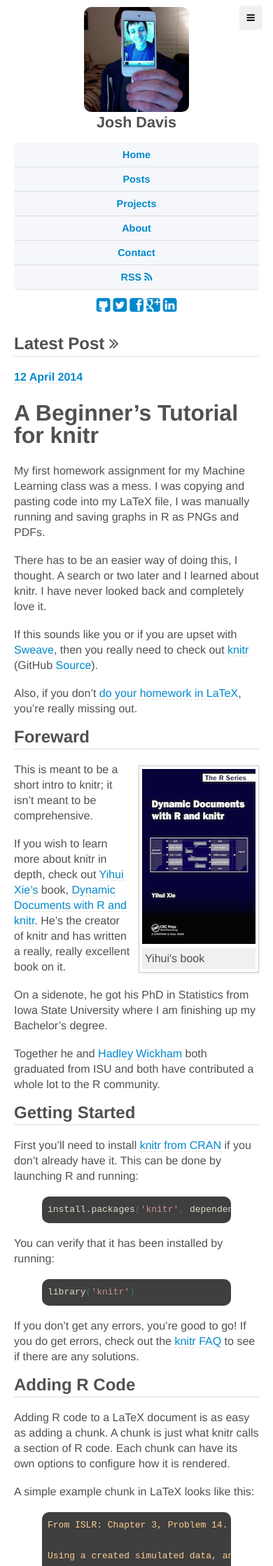
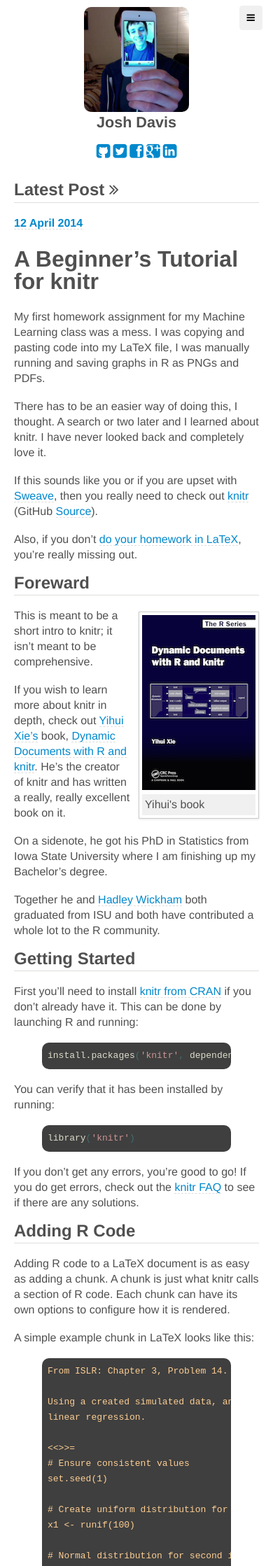
Before and after one commit to jdavis/jdavis.github.com, a Jekyll site: the page built from index.html, in a window 390 px wide. Shown: the top 2238 px of the page at 70% size. Built offline with Jekyll 4.4.1, drawn with Linux system fonts in a browser that asks for light colours; nearby versions of some CDN libraries; some web fonts are replaced; Markdown is read by kramdown in place of the engine named in the settings.

Commit message:
Hide when in mobile for now

```diff
--- a/_layouts/default.html
+++ b/_layouts/default.html
@@ -59,7 +59,7 @@
                     </p>
                 </div>
 
-                <ul class="no-js-mobile">
+                <ul>
                     <li><a href="/">Home</a></li>
                     <li><a href="/posts/">Posts</a></li>
                     <li><a href="/projects/">Projects</a></li>
--- a/css/base.css
+++ b/css/base.css
@@ -397,14 +397,6 @@
         width: 100%;
     }
 
-    .js-mobile {
-        display: none;
-    }
-
-    .no-js-mobile {
-        /* Show when JS is enabled */
-    }
-
     button.nav {
         display: inline;
     }
@@ -423,6 +415,7 @@
     }
 
     div.side ul {
+        display: none;
         margin: 10px 20px;
         text-shadow: 0 1px 0 #fff;
         background-color: #f5f7fa;
--- a/js/app.js
+++ b/js/app.js
@@ -1,9 +1,6 @@
 (function (root, $) {
     var $button = $('button.nav'),
         $nav = $('.side ul');
-
-    $('.js').show();
-    $('.no-js').hide();
 
     $button.on('click', function () {
         $nav.slideToggle();
```
